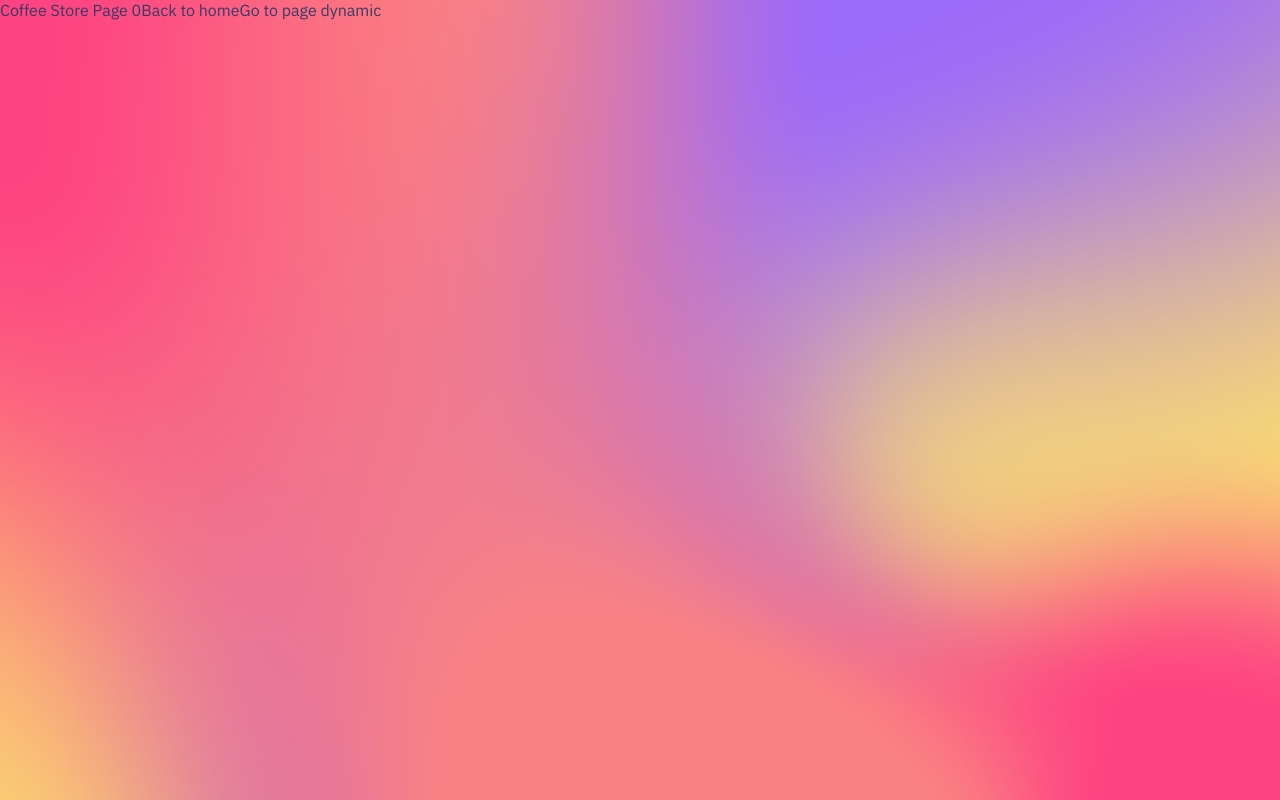
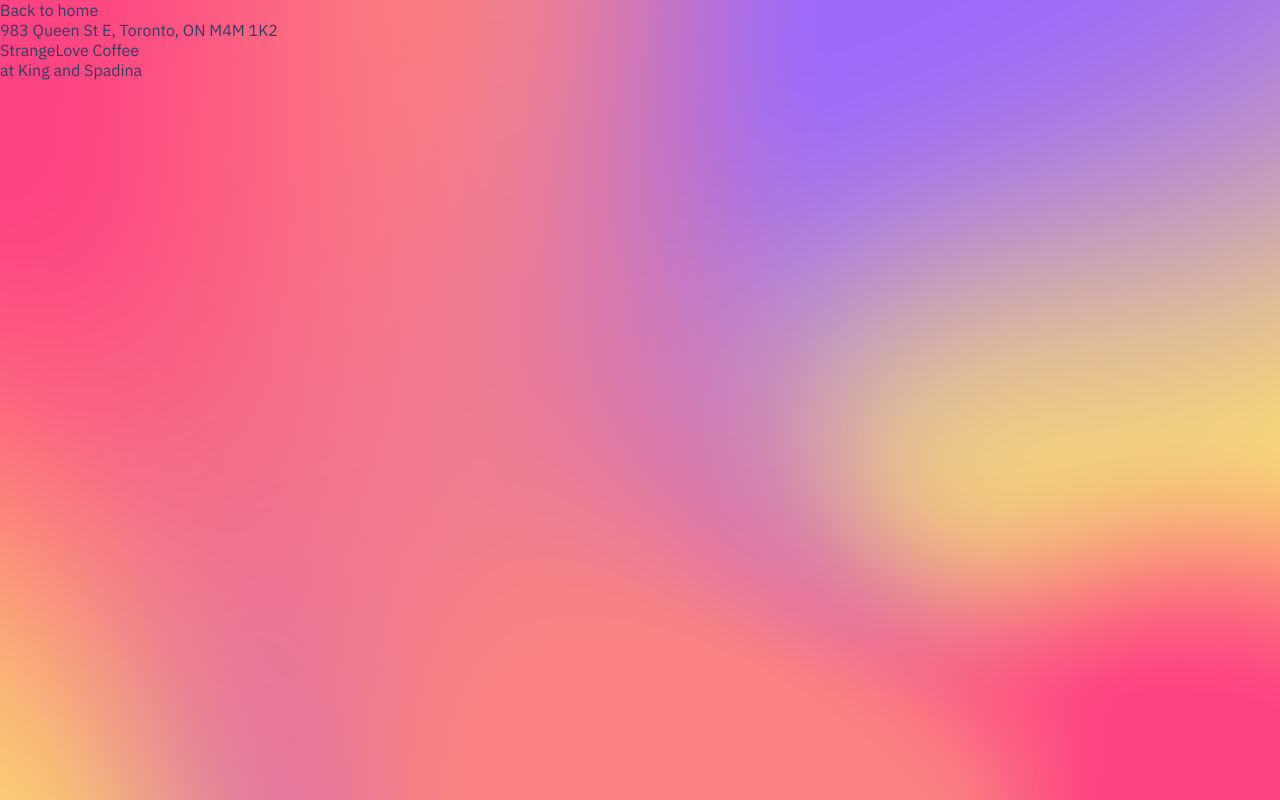
Before and after one commit to filipego/Coffee-Coinnoisseur-Next.js, a Next.js app: page /coffee-store/0 in a window 1280 px wide. Built offline with nearby package versions, Linux system fonts and the light colour scheme.

Commit message:
added getStaticPaths

```diff
--- a/data/coffee-stores.json
+++ b/data/coffee-stores.json
@@ -20,7 +20,7 @@
     "name": "Route 300",
     "imgUrl": "https://images.unsplash.com/photo-1498804103079-a6351b050096?ixid=MnwxMjA3fDB8MHxwaG90by1wYWdlfHx8fGVufDB8fHx8&ixlib=rb-1.2.1&auto=format&fit=crop&w=2468&q=80",
     "websiteUrl": "https://www.darkhorseespresso.com/",
-    "address": "401 Richmond St W",
+    "address": "601 Richmond St W",
     "neighbourhood": "Route 300 Neighbourhood"
   }
 ]
--- a/pages/coffee-store/[id].js
+++ b/pages/coffee-store/[id].js
@@ -1,17 +1,57 @@
 import Link from "next/link";
-import { useRouter } from "next/router"
+import { useRouter } from "next/router";
+import coffeeStoresData from "../../Data/coffee-stores.json";
+import Head from "next/head";
 
-function CoffeeStore() {
+export function getStaticProps(staticProps) {
+  const params = staticProps.params;
+  return {
+    props: {
+      coffeeStore: coffeeStoresData.find(coffeeStore => {
+        return coffeeStore.id.toString() === params.id;
+    }),
+    },
+  };
+}
+
+
+export function getStaticPaths() {
+  const paths = coffeeStoresData.map((coffeeStore) =>{
+    return{
+      params: {
+        id: coffeeStore.id.toString(),
+      },
+    };
+  });
+
+  return{
+    paths,
+    fallback: true
+  }
+}
+
+function CoffeeStore({coffeeStore}) {
   const router = useRouter();
   console.log(router)
+
+
+  if(router.isFallback){
+    return(
+      <div>Loading ..</div>
+    )
+  }
+
+  const {address, name, neighbourhood } = coffeeStore;
+
   return (
-    <div>Coffee Store Page {router.query.id}
+    <div>
+      <Head><title>{name}</title></Head>
       <Link href="/">
         <a>Back to home</a>
       </Link>
-      <Link href="/coffee-store/dynamic">
-        <a>Go to page dynamic</a>
-      </Link>
+      <p>{address}</p>
+      <p>{name}</p>
+      <p>{neighbourhood}</p>
     </div>
   )
 }
```
